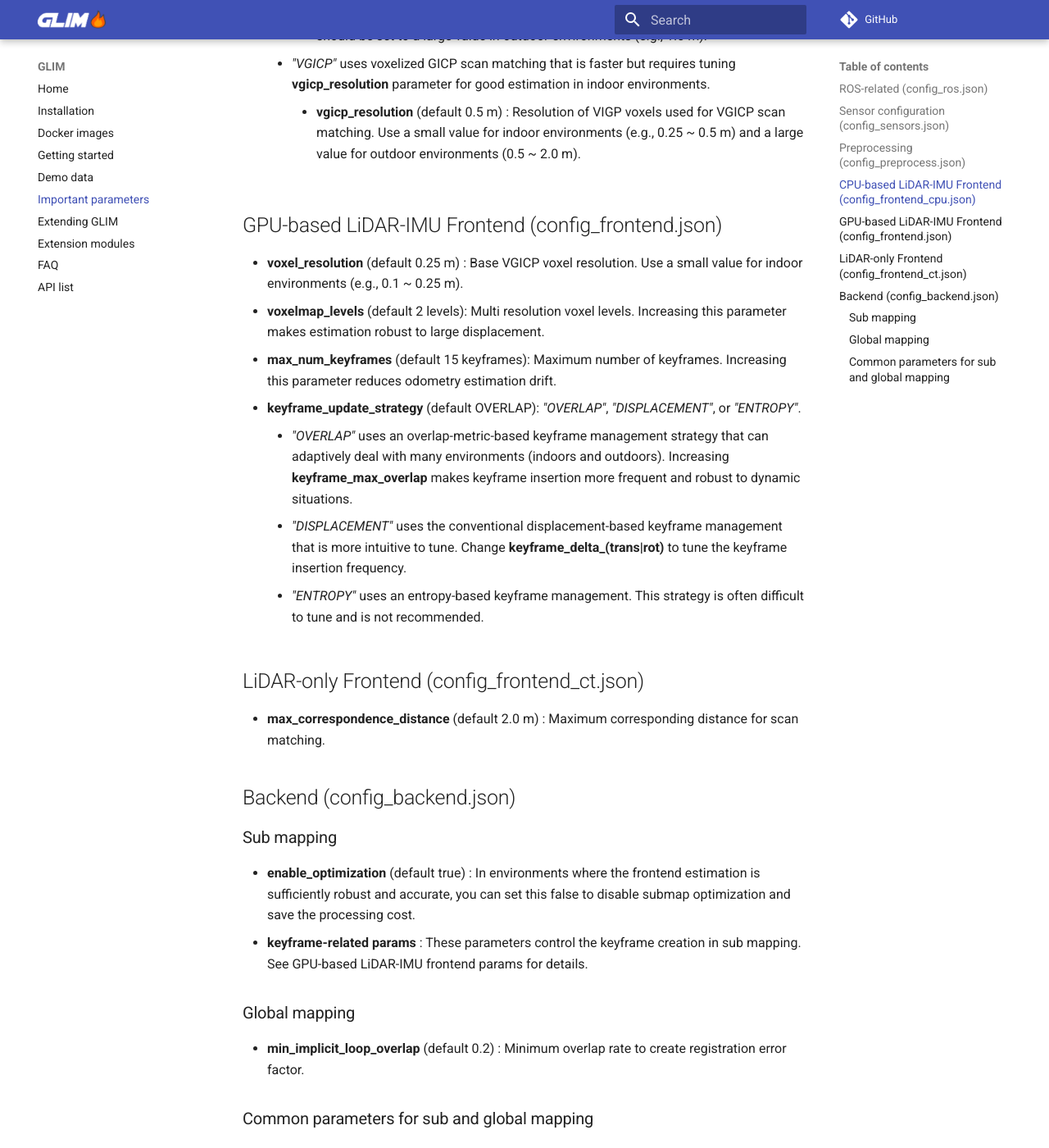
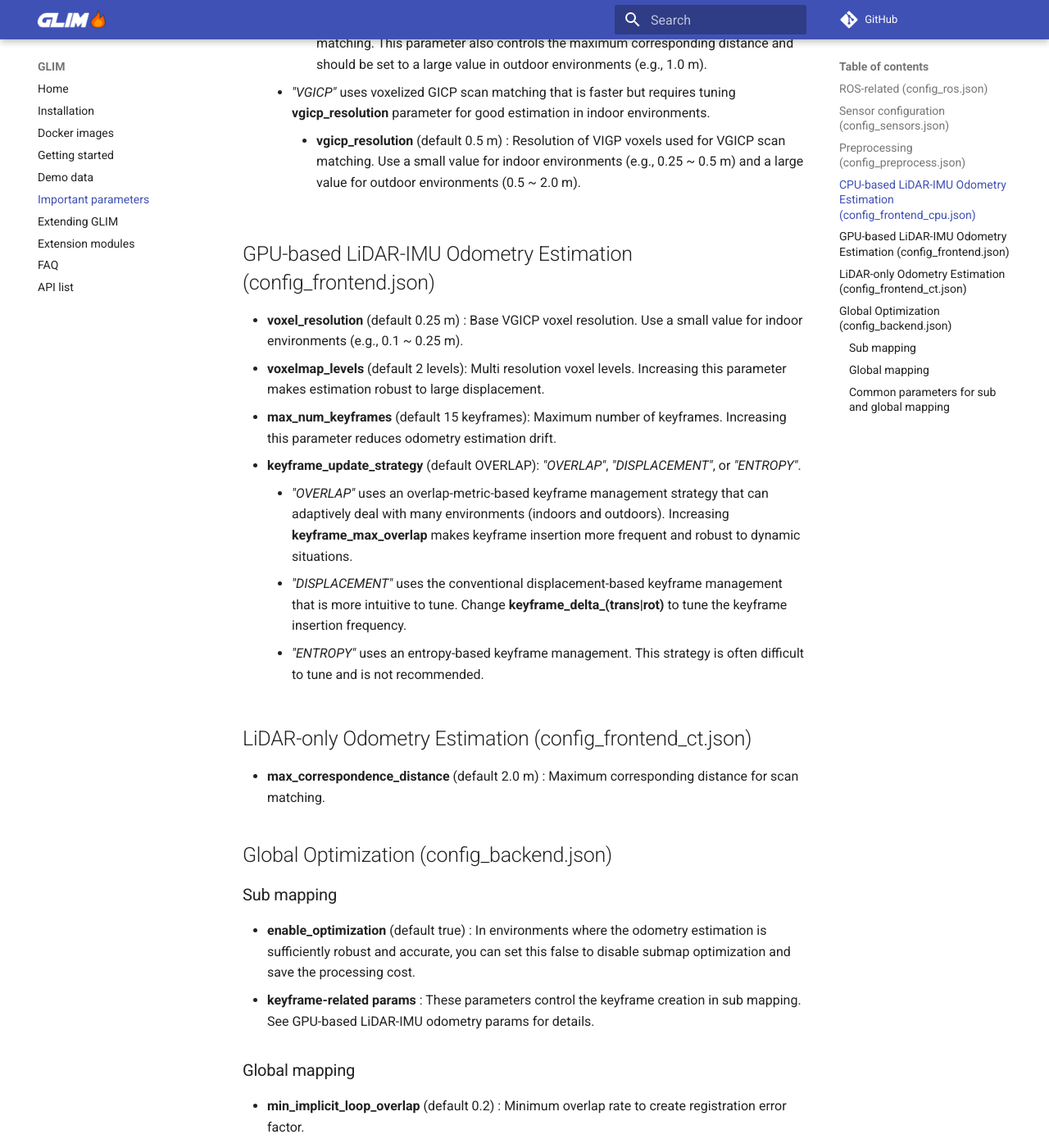
Before and after one commit to rsasaki0109/glil_unofficial, an MkDocs documentation site: the page built from docs/parameters.md, in a window 1280 px wide and 1400 px high, scrolled down 1194 px. Shown: the whole window at 82% size. Built offline with MkDocs 1.6.1 and Material for MkDocs 9.7.7, drawn with Linux system fonts in a browser that asks for light colours; nearby versions of some CDN libraries; comment, search, counter and statistics services are not loaded; some of the changed text lies outside the part shown.

Commit message:
update docs

````diff
--- a/docs/demo.md
+++ b/docs/demo.md
@@ -40,6 +40,6 @@ rosrun glim_ros glim_rosbag _config_path:=$(realpath config/kinect) kinect.bag
 </div>
 
 !!! note
-    - Only frontend estimation was performed, no backend optimization.
+    - Only odometry estimation was performed, no global optimization.
     - Visualization was run on another PC that received points and pose messages via ethernet.
       (rviz took about a half of Jetson Nano's computation capability without rendering anything!!)
--- a/docs/extend.md
+++ b/docs/extend.md
@@ -30,24 +30,24 @@ values.insert(X(id), pose);
 
 ### Variables in GLIM
 
-In the following, we show the graph structures and variables in the frontend and backend algorithms of GLIM. Through the global callback slot mechanism, which will be explained later, you can access variables in the factor graphs and create additional constraints (i.e., factors) to improve the accuracy/stability/robustness of the mapping process in specific situations.
+In the following, we show the graph structures and variables in the odometry estimation and global optimization algorithms of GLIM. Through the global callback slot mechanism, which will be explained later, you can access variables in the factor graphs and create additional constraints (i.e., factors) to improve the accuracy/stability/robustness of the mapping process in specific situations.
 
-#### Variables in the frontend
+#### Variables in the odometry estimation
 
 - ```X(i)``` : IMU pose = T_odom_imu (gtsam::Pose3)
 - ```V(i)``` : IMU velocity = v_odom_imu (gtsam::Vector3)
 - ```B(i)``` : IMU bias (gtsam::imuBias::ConstantBias)
 
 !!! note
-    In the frontend estimation, old variables are eliminated from the graph when they leave the sliding optimization window specified by the **smoother_lag** param (e.g., 5 sec). You thus need to ensure that additional factors refer to only variables in this optimization window.
+    In the odometry estimation, old variables are eliminated from the graph when they leave the sliding optimization window specified by the **smoother_lag** param (e.g., 5 sec). You thus need to ensure that additional factors refer to only variables in this optimization window.
 
 !!! note
     Because **frontend_ct** performs LiDAR-only estimation, it does not create ```V(i)``` and ```B(i)```, and ```X(i)``` represents the LiDAR pose instead of the IMU pose.
 
 !!! info
-    ["velocity_suppressor.cpp"](https://github.com/koide3/glim_ext/blob/master/modules/frontend/velocity_suppressor/src/glim_ext/velocity_suppressor.cpp) in **gtsam_ext** shows a simple example to insert velocity suppression factors into the frontend factor graph.
+    ["velocity_suppressor.cpp"](https://github.com/koide3/glim_ext/blob/master/modules/frontend/velocity_suppressor/src/glim_ext/velocity_suppressor.cpp) in **gtsam_ext** shows a simple example to insert velocity suppression factors into the odometry estimation factor graph.
 
-#### Variables in the backend
+#### Variables in the global optimization
 
 **Sub mapping states**:
 
@@ -64,7 +64,7 @@ In the following, we show the graph structures and variables in the frontend and
 
 ## Global callback slot
 
-The global callback slot is a mechanism to hook processing steps in the mapping system. It enables to access the internal states of the mapping process and insert additional factors into the factor graph. The following code demonstrates how we can register a callback function to the new frame creation event in the frontend and retrieve estimated sensor states of the latest frame.
+The global callback slot is a mechanism to hook processing steps in the mapping system. It enables to access the internal states of the mapping process and insert additional factors into the factor graph. The following code demonstrates how we can register a callback function to the new frame creation event in the odometry estimation and retrieve estimated sensor states of the latest frame.
 
 
 ```cpp
--- a/docs/extensions.md
+++ b/docs/extensions.md
@@ -22,11 +22,11 @@ catkin_make -DENABLE_ORBSLAM=ON \
             -DENABLE_DBOW=ON
 ```
 
-### Frontend modules
+### Odometry estimation modules
 
-#### [ORB_SLAM frontend](https://github.com/koide3/glim_ext/tree/master/modules/frontend/orb_slam_frontend)
+#### [ORB_SLAM-based loose visual integration](https://github.com/koide3/glim_ext/tree/master/modules/frontend/orb_slam_frontend)
 
-- Loosely coupled visual frontend constraints based on ORB_SLAM3
+- Loosely coupled visual odometry estimation constraints based on ORB_SLAM3
 - Dependency: [ORB_SLAM3](https://github.com/UZ-SLAMLab/ORB_SLAM3) (GPL-3.0)
 
 <div class="youtube">
@@ -36,7 +36,7 @@ catkin_make -DENABLE_ORBSLAM=ON \
 
 #### [Velocity suppressor](https://github.com/koide3/glim_ext/tree/master/modules/frontend/velocity_suppressor)
 
-- Frontend constraints to regulate IMU velocity
+- Constraints to regulate IMU velocity
 
 #### [IMU calibration validator](https://github.com/koide3/glim_ext/tree/master/modules/frontend/imu_validator)
 
@@ -46,11 +46,11 @@ catkin_make -DENABLE_ORBSLAM=ON \
 <iframe width="560" height="315" src="https://www.youtube.com/embed/tsOJHTObuqY" title="YouTube video player" frameborder="0" allow="accelerometer; autoplay; clipboard-write; encrypted-media; gyroscope; picture-in-picture" allowfullscreen></iframe>
 </div>
 
-### Backend modules
+### Global optimization modules
 
 #### [GNSS constraints](https://github.com/koide3/glim_ext/tree/master/modules/backend/gnss_backend) [ROS1 only]
 
-- Naive implementation of GNSS backend constraints
+- Naive implementation of GNSS global optimization constraints
 
 #### [ScanContext loop detector](https://github.com/koide3/glim_ext/tree/master/modules/backend/scan_context_loop_detector)
 
@@ -74,9 +74,9 @@ catkin_make -DENABLE_ORBSLAM=ON \
 
 The following modules are provided as closed-source packages. Contact us if you are interested in the closed-source modules.
 
-### Tightly-coupled multi-LiDAR frontend module
+### Tightly-coupled multi-LiDAR odometry estimation module
 
-### Tightly-coupled multi-camera frontend module
+### Tightly-coupled multi-camera odometry estimation module
 
 <div class="youtube">
 <iframe width="560" height="315" src="https://www.youtube.com/embed/LBogW_6Appg" title="YouTube video player" frameborder="0" allow="accelerometer; autoplay; clipboard-write; encrypted-media; gyroscope; picture-in-picture" allowfullscreen></iframe>
--- a/docs/parameters.md
+++ b/docs/parameters.md
@@ -21,7 +21,7 @@
 !!! note
     To see if estimated covariances are fine, change ```color_mode``` in the standard viewer to ```NORMAL```. If point colors are uniform on flat planes, covariances should be ok.
 
-## CPU-based LiDAR-IMU Frontend (config_frontend_cpu.json)
+## CPU-based LiDAR-IMU Odometry Estimation (config_frontend_cpu.json)
 
 - **registration_type** (default GICP) : Either of *"GICP"* or *"VGICP"*.
     - *"GICP"* uses iVox-based GICP scan matching that is accurate and robust in many cases.
@@ -30,7 +30,7 @@
     - *"VGICP"* uses voxelized GICP scan matching that is faster but requires tuning **vgicp_resolution** parameter for good estimation in indoor environments.
         - **vgicp_resolution** (default 0.5 m) : Resolution of VIGP voxels used for VGICP scan matching. Use a small value for indoor environments (e.g., 0.25 ~ 0.5 m) and a large value for outdoor environments (0.5 ~ 2.0 m).
 
-## GPU-based LiDAR-IMU Frontend (config_frontend.json)
+## GPU-based LiDAR-IMU Odometry Estimation (config_frontend.json)
 
 - **voxel_resolution** (default 0.25 m) : Base VGICP voxel resolution. Use a small value for indoor environments (e.g., 0.1 ~ 0.25 m).
 - **voxelmap_levels** (default 2 levels): Multi resolution voxel levels. Increasing this parameter makes estimation robust to large displacement.
@@ -40,22 +40,22 @@
     - *"DISPLACEMENT"* uses the conventional displacement-based keyframe management that is more intuitive to tune. Change **keyframe_delta_(trans|rot)** to tune the keyframe insertion frequency.
     - *"ENTROPY"* uses an entropy-based keyframe management. This strategy is often difficult to tune and is not recommended.
 
-## LiDAR-only Frontend (config_frontend_ct.json)
+## LiDAR-only Odometry Estimation (config_frontend_ct.json)
 
 - **max_correspondence_distance** (default 2.0 m) : Maximum corresponding distance for scan matching.
 
 
-## Backend (config_backend.json)
+## Global Optimization (config_backend.json)
 
 ### Sub mapping
-- **enable_optimization** (default true) : In environments where the frontend estimation is sufficiently robust and accurate, you can set this false to disable submap optimization and save the processing cost.
-- **keyframe-related params** : These parameters control the keyframe creation in sub mapping. See GPU-based LiDAR-IMU frontend params for details.
+- **enable_optimization** (default true) : In environments where the odometry estimation is sufficiently robust and accurate, you can set this false to disable submap optimization and save the processing cost.
+- **keyframe-related params** : These parameters control the keyframe creation in sub mapping. See GPU-based LiDAR-IMU odometry params for details.
 
 ### Global mapping
 - **min_implicit_loop_overlap** (default 0.2) : Minimum overlap rate to create registration error factor.
 
 ### Common parameters for sub and global mapping
-- **enable_imu** (default true) : Must be false if the LiDAR-only frontend is used.
+- **enable_imu** (default true) : Must be false if the LiDAR-only odometry estimation is used.
 - **registration_error_factor_type** (default "VGICP") : Registration error computation type. Must be either of *"VGICP"* or *"VGICP_GPU"*.
 - **random_sampling_rate** (default 0.1) : Random sampling rate for points used for registration error computation. With the GPU implementation, you can use a large random sampling rate (e.g., 1.0 = disabling random sampling) to perform full global registration error minimization.
 - **(submap|keyframe)_voxel_resolution** (default 0.5 m) : Base voxel resolution. Set a small value (e.g., 0.15 ~ 0.25 m) for indoor environments.
--- a/docs/quickstart.md
+++ b/docs/quickstart.md
@@ -19,10 +19,10 @@ glim/config/config_ros.json
 ```
 
 !!! tip
-    If you want to try the **GPU-based frontend and backend**, set ```config_frontend``` to ```config_frontend_gpu.json``` and ```config_backend``` to ```config_backend_gpu.json```.
+    If you want to try the **GPU-based odometry estimation and global optimization**, set ```config_frontend``` to ```config_frontend_gpu.json``` and ```config_backend``` to ```config_backend_gpu.json```.
 
 !!! tip
-    If you want to try the **LiDAR-only frontend without IMU data**, set ```config_frontend``` to ```config_frontend_ct.json```, and set ```enable_imu``` in ```config_backend_cpu.json``` to ```false``` for both the sub- and global mapping modules.
+    If you want to try the **LiDAR-only odometry estimation without IMU data**, set ```config_frontend``` to ```config_frontend_ct.json```, and set ```enable_imu``` in ```config_backend_cpu.json``` to ```false``` for both the sub- and global mapping modules.
 
 
 ## Executables
````
Also changed, not shown: docs/index.md (+2 -2 lines).
